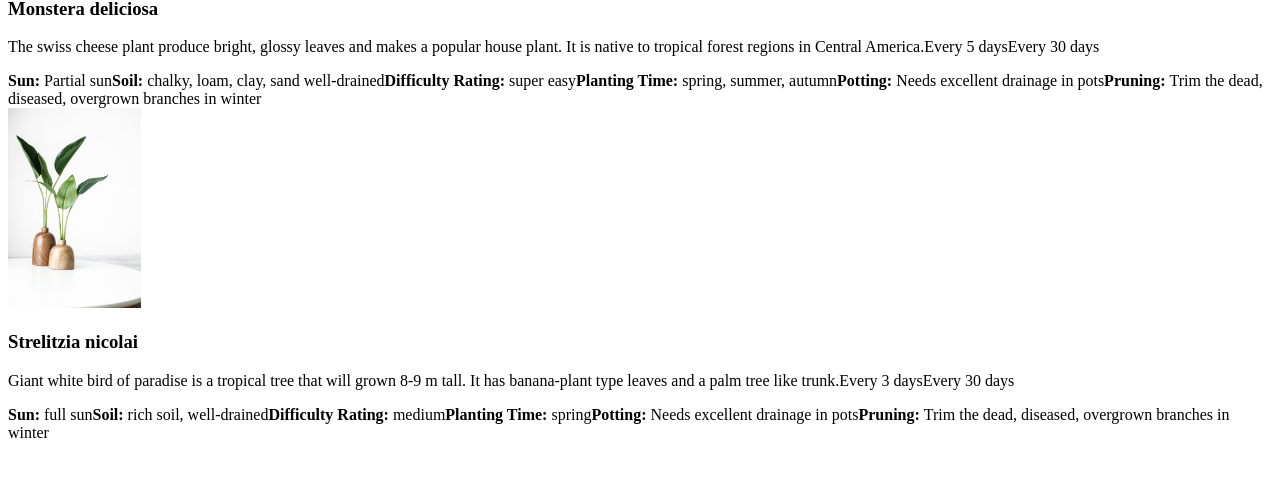
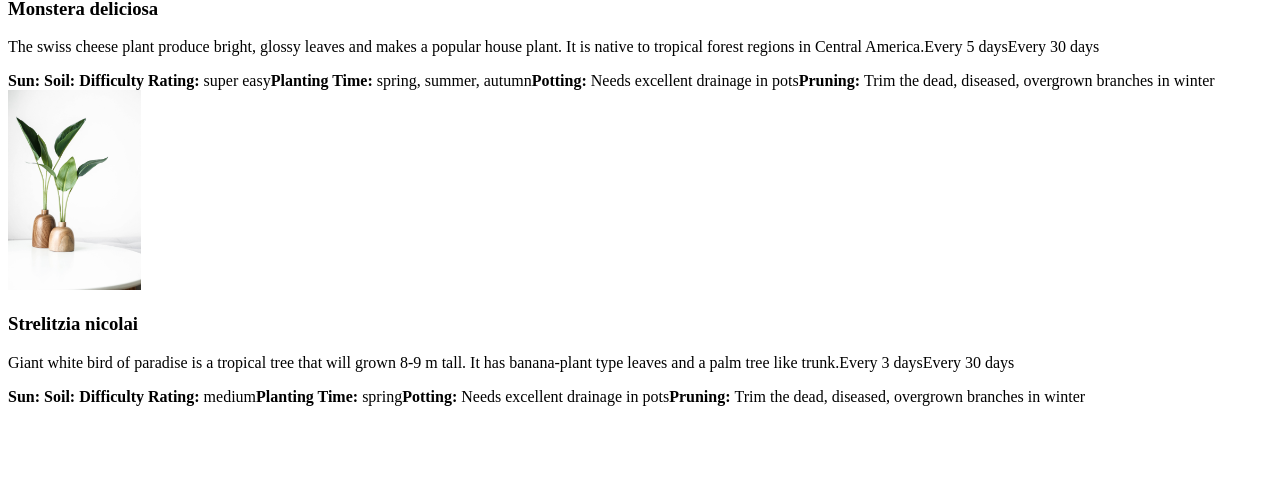
Before and after one commit to priyas21/PlantJannat, a Next.js app: page / in a window 1280 px wide. Shown: the part 233-710 px from the top of the page. Built offline with nearby package versions, Linux system fonts and the light colour scheme.

Commit message:
Move the sun and soil info out of carGuide object

```diff
--- a/PlantData.js
+++ b/PlantData.js
@@ -6,9 +6,9 @@ export const data = [
     botanicalName: "Monstera deliciosa",
     water: "Every 5 days",
     fertilization: "Every 30 days",
+    soil: "chalky, loam, clay, sand well-drained",
+    sun: "Partial sun",
     careGuide: {
-      soil: "chalky, loam, clay, sand well-drained",
-      sun: "Partial sun",
       difficultyRating: "super easy",
       plantingTime: "spring, summer, autumn",
       potting: "Needs excellent drainage in pots",
@@ -22,9 +22,9 @@ export const data = [
     botanicalName: "Strelitzia nicolai",
     water: "Every 3 days",
     fertilization: "Every 30 days",
+    soil: "Rich soil, well-drained",
+    sun: "full sun",
     careGuide: {
-      soil: "rich soil, well-drained",
-      sun: "full sun",
       difficultyRating: "medium",
       plantingTime: "spring",
       potting: "Needs excellent drainage in pots",
```
